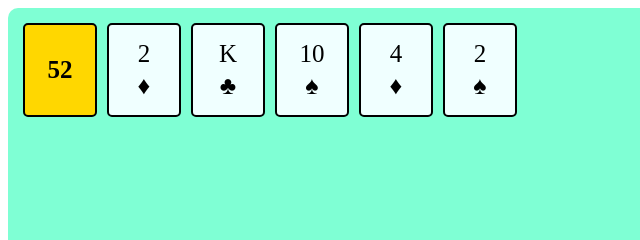
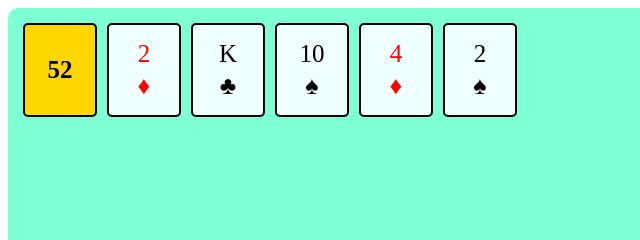
Before and after one commit to jjss886/Game-Portfolio, a React app in the folder Blackjack/: page / in a window 1280 px wide. Both pictures are taken after a click on the button "New Deck". Shown: the top 240 px of the page, 0-640 px from the left. Built offline with nearby package versions, Linux system fonts and the light colour scheme.

Commit message:
added card coloring as well as refactor deck creation

```diff
--- a/Blackjack/src/ast/style.css
+++ b/Blackjack/src/ast/style.css
@@ -81,6 +81,11 @@
   border-style: solid;
   border-color: black;
   border-width: 2px;
+  color: black;
+}
+
+.cardColorRed {
+  color: red;
 }
 
 /* -------------------- PLAYER ELEMENT -------------------- */
--- a/Blackjack/src/components/Card.js
+++ b/Blackjack/src/components/Card.js
@@ -1,14 +1,14 @@
 import React from "react";
 
 const suitSymbols = {
-  Spades: [9824, "&spades;"],
-  Hearts: [9829, "&hearts;"],
-  Diamonds: [9830, "&diams;"],
-  Clubs: [9827, "&clubs;"]
+  Spades: [9824, "&spades;", "Black"],
+  Clubs: [9827, "&clubs;", "Black"],
+  Hearts: [9829, "&hearts;", "Red"],
+  Diamonds: [9830, "&diams;", "Red"]
 };
 
 const Card = ({ card }) => (
-  <div className="cardDiv">
+  <div className={`cardDiv cardColor${suitSymbols[card.Suit][2]}`}>
     <span>{card.Value}</span>
     <span>{String.fromCharCode(suitSymbols[card.Suit][0])}</span>
   </div>
--- a/Blackjack/src/utils/utilities.js
+++ b/Blackjack/src/utils/utilities.js
@@ -15,7 +15,7 @@ export const createDeck = () => {
   return deck;
 };
 
-export const shuffleDeck = deck => {
+const shuffleDeck = deck => {
   for (let i = 0; i < 1000; i++) {
     const one = Math.floor(Math.random() * deck.length),
       two = Math.floor(Math.random() * deck.length),
```
